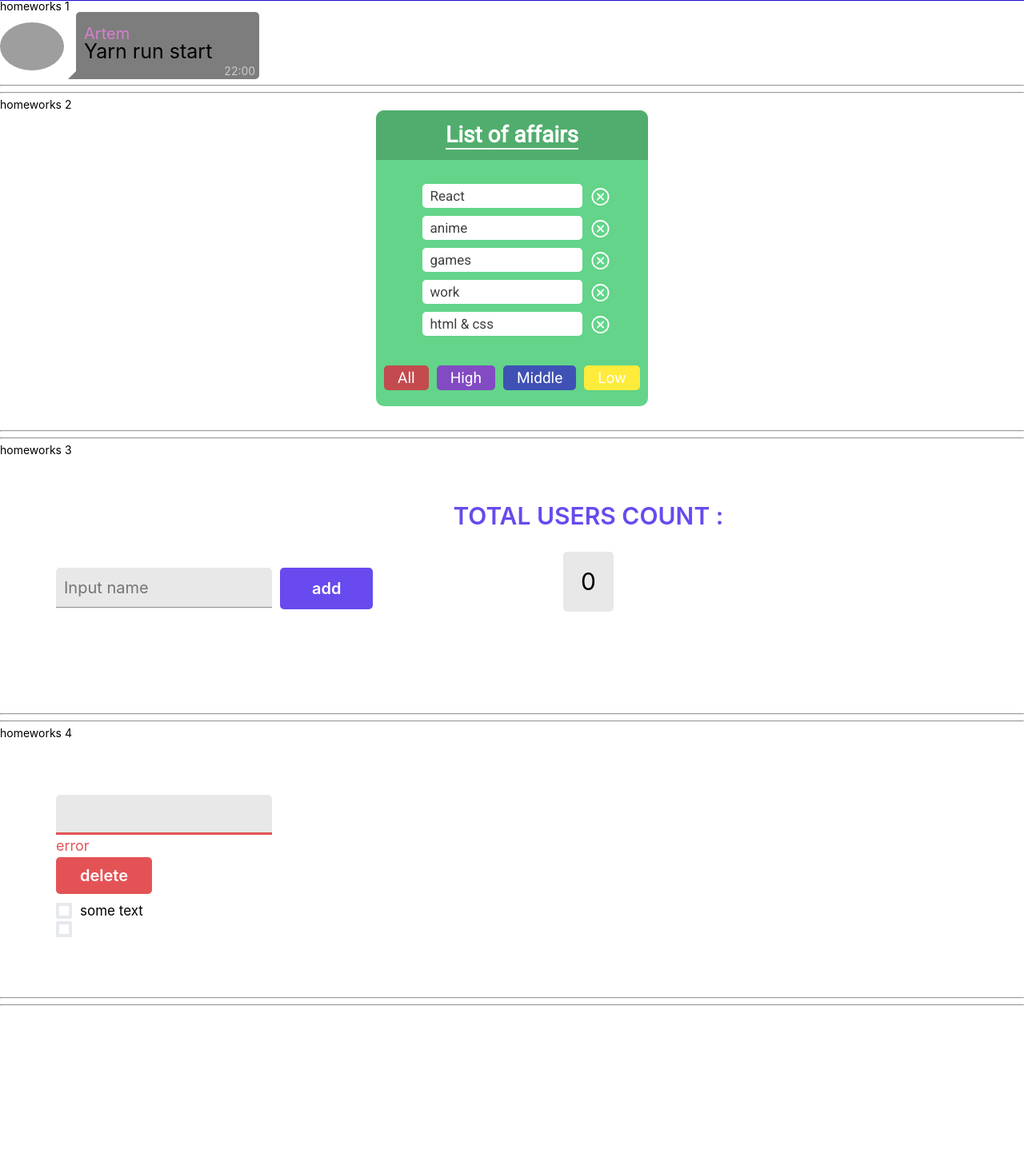
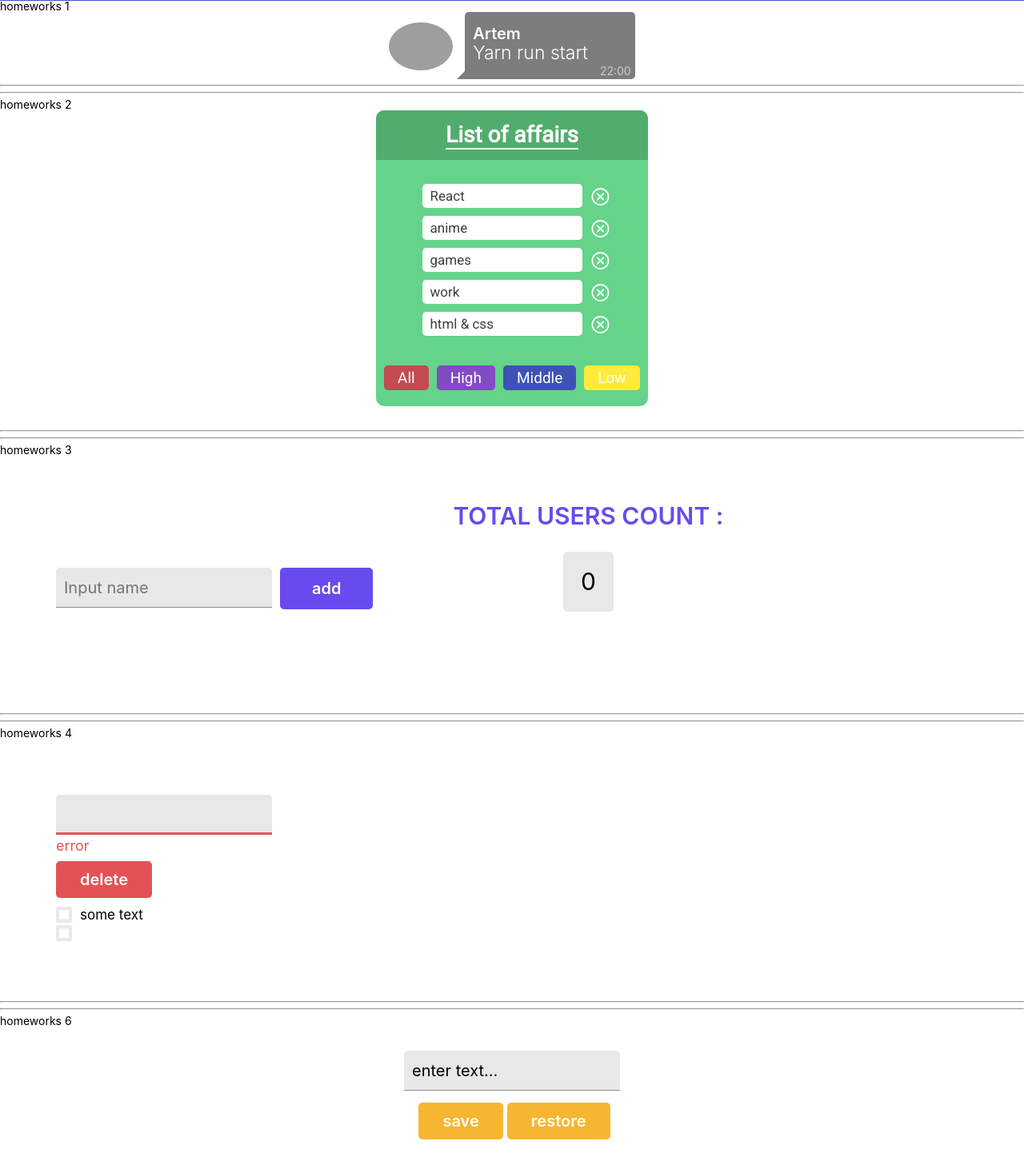
Before and after one commit to Kirill-Laptev/practical-tasks, a React (Create React App) app: page /#/pre-junior in a window 1280 px wide. Shown: the part 69-1536 px from the top of the page at 80% size. Before the commit the page ends 1327 px from the top, so only its background shows below. Built offline with nearby package versions, Linux system fonts and the light colour scheme; grey boxes are pictures that could not be loaded.

Commit message:
#6. Work with Localstorage. Looking for alias dev code

```diff
--- a/package.json
+++ b/package.json
@@ -12,11 +12,13 @@
     "@types/react": "^16.9.0",
     "@types/react-dom": "^16.9.0",
     "@types/react-router-dom": "^5.1.7",
+    "@types/react-transition-group": "^4.4.0",
     "@types/uuid": "^8.3.0",
     "react": "^16.13.1",
     "react-dom": "^16.13.1",
     "react-router-dom": "^5.2.0",
     "react-scripts": "3.4.1",
+    "react-transition-group": "^4.4.1",
     "typescript": "~3.7.2"
   },
   "scripts": {
--- a/src/index.tsx
+++ b/src/index.tsx
@@ -5,10 +5,10 @@ import App from './p1-main/m1-ui/u1-app/App'
 import * as serviceWorker from './serviceWorker'
 
 ReactDOM.render(
-    <React.StrictMode>
+    // <React.StrictMode>
         <App/>
-    </React.StrictMode>,
-    document.getElementById("root")
+    // </React.StrictMode>
+    ,document.getElementById("root")
 )
 
 // If you want your app to work offline and load faster, you can change
--- a/src/p2-homeworks/h1/Message.module.css
+++ b/src/p2-homeworks/h1/Message.module.css
@@ -1,6 +1,7 @@
 .message__inner{
     display: flex;
     align-items: flex-start;
+    justify-content: center;
 }
 .message__img{
     margin-top: 13px;
@@ -35,12 +36,16 @@
 }
 .message__username{
     font-size: 20px;
-    color: rgb(217, 126, 208);
+    font-weight: 600;
+    color: #ffffff;
     padding-top: 10px;
 }
 .message__text{
-    font-size: 25px;
+    font-size: 23px;
     padding-right: 15px;
+    padding-top: 3px;
+    color: #ffffff;
+    font-weight: 300;
 }
 .message__time{
     align-self: flex-end;
--- a/src/p2-homeworks/h4/common/c1-SuperInputText/SuperInputText.module.css
+++ b/src/p2-homeworks/h4/common/c1-SuperInputText/SuperInputText.module.css
@@ -6,8 +6,7 @@
     background-color: rgb(232,232,232);
     border-radius: 5px 5px 0 0;
     font-size: 20px;
-    border-bottom: 3px solid rgb(72, 202, 25);
-    margin-bottom: 5px;
+    border-bottom: 3px solid #8c8c8c;
 }
 
 .errorInput {
@@ -20,10 +19,10 @@
     font-size: 20px;
     border-bottom: 1.8px solid rgb(140,140,140);
     border-bottom: 3px solid #e35356;
-    margin-bottom: 5px;
 }
 
 .error {
     font-size: 18px;
     color: #e35356;
+    margin: 5px 0;
 }
--- a/src/p2-homeworks/h5/HW5.tsx
+++ b/src/p2-homeworks/h5/HW5.tsx
@@ -3,6 +3,7 @@ import Header from "./Header";
 import Routes from "./Routes";
 import { HashRouter } from "react-router-dom";
 import s from './Header.module.css'
+import { CSSTransition } from "react-transition-group";
 
 function HW5() {
 
@@ -20,7 +21,10 @@ function HW5() {
                 onClick={() => setCollapsed(!isCollapsed)}>
                     <span></span>
                 </div>
-                {isCollapsed && <Header/>}
+                {/* <CSSTransition in={isCollapsed} className="animation" timeout={500} unmountOnExit>
+                    <Header />
+                </CSSTransition> */}
+                {isCollapsed && <Header />}
             </div>
 
 
--- a/src/p2-homeworks/h5/Header.module.css
+++ b/src/p2-homeworks/h5/Header.module.css
@@ -1,20 +1,39 @@
 .header{
     padding: 25px 0 25px 20px;
-    background-color: #1e0bd0;
+    background-color: #4452C1;
 }
 
 .header__menu{
     width: 320px;
     height: 500px;
-    position: absolute;
+    position: fixed;
     left: 0;
     top: 70px;
-    z-index: 2;
-    background-color: #1e0bd0;
+    z-index: 10;
+    background-color: #4452C1;
     display: flex;
     flex-direction: column;
     align-items: center;
 }
+
+/* .animation-enter {
+    opacity: 0;
+    transform: scale(0.9);
+}
+.animation-enter-active {
+    opacity: 1;
+    transform: translateX(0);
+    transition: opacity 300ms, transform 300ms;
+}
+.animation-exit {
+    opacity: 1;
+}
+.animation-exit-active {
+    opacity: 0;
+    transform: scale(0.9);
+    transition: opacity 300ms, transform 300ms;
+} */
+
 
 .header__menu a{
     color: #ffffff;
@@ -33,7 +52,7 @@
 .header__burger:before,
 .header__burger:after{		/* Стилизуем наши линии с помошью before и after */
     content: '';
-    background-color: black;
+    background-color: #ffffff;
     position: absolute;
     width: 100%;
     height: 2px;
@@ -48,7 +67,7 @@
 }
 .header__burger span{
     position: absolute;
-    background-color: black;
+    background-color: #ffffff;
     left: 0;
     width: 100%;
     height: 2px;
--- a/src/p2-homeworks/h5/Header.tsx
+++ b/src/p2-homeworks/h5/Header.tsx
@@ -3,7 +3,11 @@ import { NavLink } from "react-router-dom";
 import { PATH } from "./Routes";
 import s from './Header.module.css'
 
+
+
+
 function Header() {
+
     return (
         <div className={s.header__menu}>
             {/* add NavLinks */}
--- a/src/p2-homeworks/h5/Routes.tsx
+++ b/src/p2-homeworks/h5/Routes.tsx
@@ -21,7 +21,7 @@ function Routes() {
             {/*exact нужен чтоб указать полное совпадение (что после "/" ничего не будет)*/}
             <Route path={"/"} exact render={() => <Redirect to={PATH.PRE_JUNIOR}/>}/>
 
-            <Route path={PATH.PRE_JUNIOR} render={() => <PreJunior/>}/>
+            <Route path={PATH.PRE_JUNIOR} component={PreJunior}/>
                 {/* add routes */}
             <Route path={PATH.JUNIOR} component={Junior}/>
             <Route path={PATH.JUNIOR_PLUS} component={JuniorPlus} />
--- a/src/p2-homeworks/h5/pages/PreJunior.tsx
+++ b/src/p2-homeworks/h5/pages/PreJunior.tsx
@@ -3,6 +3,7 @@ import HW1 from "../../h1/HW1";
 import HW2 from "../../h2/HW2";
 import HW3 from "../../h3/HW3";
 import HW4 from "../../h4/HW4";
+import HW6 from "../../h6/HW6";
 
 function PreJunior() {
     return (
@@ -11,7 +12,7 @@ function PreJunior() {
             <HW2/>
             <HW3/>
             <HW4/>
-            {/*<HW6/>*/}
+            <HW6 />
 
         </div>
     );
--- /dev/null
+++ b/src/p2-homeworks/h6/HW6.module.css
@@ -0,0 +1,49 @@
+.app__wrapper{
+    padding: 30px;;
+}
+.app_inner{
+    display: flex;
+    flex-direction: column;
+    align-items: center;
+}
+
+.app__text{
+    display: block;
+    width: 270px;
+    height: 50px;
+    padding-left: 10px;
+    background-color: rgb(232,232,232);
+    border-radius: 5px 5px 0 0;
+    font-size: 20px;
+    border-bottom: 1.8px solid rgb(140,140,140);
+    padding-top: 15px;
+}
+
+.app__buttons{
+    display: flex;
+    margin-top: 10px;
+    margin-right: -6px;
+}
+
+.app__btn_save{
+    padding: 11px 30px;
+    border-radius: 5px;
+    background-color: #f7b632;
+    font-size: 20px;
+    font-weight: 600;
+    color: rgb(255, 255, 255);
+    margin-top: 5px;
+    margin-bottom: 7px;
+
+}
+.app__btn_restore{
+    padding: 11px 30px;
+    border-radius: 5px;
+    background-color: #f7b632;
+    font-size: 20px;
+    font-weight: 600;
+    color: rgb(255, 255, 255);
+    margin-top: 5px;
+    margin-bottom: 7px;
+    margin-left: 5px;
+}
--- a/src/p2-homeworks/h6/HW6.tsx
+++ b/src/p2-homeworks/h6/HW6.tsx
@@ -1,7 +1,8 @@
-import React, {useState} from "react";
+import React, { useState } from "react";
 import SuperEditableSpan from "./common/c4-SuperEditableSpan/SuperEditableSpan";
 import SuperButton from "../h4/common/c2-SuperButton/SuperButton";
-import {restoreState, saveState} from "./localStorage/localStorage";
+import { restoreState, saveState } from "./localStorage/localStorage";
+import s from "./HW6.module.css";
 
 function HW6() {
   const [value, setValue] = useState<string>("");
@@ -10,30 +11,37 @@ function HW6() {
     saveState<string>("editable-span-value", value);
   };
   const restore = () => {
-        // setValue();
+    const localStorageValue = restoreState("editable-span-value", value);
+    setValue(localStorageValue);
   };
 
   return (
-        <div>
-            <hr/>
-            homeworks 6
-
-            {/*should work (должно работать)*/}
+    <>
+      homeworks 6{/*should work (должно работать)*/}
+      <div className={s.app__wrapper}>
+        <div className={s.app_inner}>
           <div>
             <SuperEditableSpan
               value={value}
               onChangeText={setValue}
-                    spanProps={{children: value ? undefined : "enter text..."}}
+              spanProps={{ children: value ? undefined : "enter text..." }}
             />
           </div>
-            <SuperButton onClick={save}>save</SuperButton>
-            <SuperButton onClick={restore}>restore</SuperButton>
-
-            <hr/>
+          <div className={s.app__buttons}>
+            <SuperButton className={s.app__btn_save} onClick={save}>
+              save
+            </SuperButton>
+            <SuperButton className={s.app__btn_restore} onClick={restore}>
+              restore
+            </SuperButton>
+          </div>
           {/*для личного творчества, могу проверить*/}
           {/*<AlternativeSuperEditableSpan/>*/}
-            <hr/>
         </div>
+      </div>
+      <hr />
+      <hr />
+    </>
   );
 }
 
--- a/src/p2-homeworks/h6/common/c4-SuperEditableSpan/SuperEditableSpan.tsx
+++ b/src/p2-homeworks/h6/common/c4-SuperEditableSpan/SuperEditableSpan.tsx
@@ -1,5 +1,6 @@
 import React, {DetailedHTMLProps, InputHTMLAttributes, HTMLAttributes, useState} from "react";
 import SuperInputText from "../../../h4/common/c1-SuperInputText/SuperInputText";
+import s from '../../HW6.module.css'
 
 // тип пропсов обычного инпута
 type DefaultInputPropsType = DetailedHTMLProps<InputHTMLAttributes<HTMLInputElement>, HTMLInputElement>;
@@ -31,22 +32,22 @@ const SuperEditableSpan: React.FC<SuperEditableSpanType> = (
     const {children, onDoubleClick, className, ...restSpanProps} = spanProps || {};
 
     const onEnterCallback = () => {
-        // setEditMode(); // выключить editMode при нажатии Enter
+        setEditMode(!editMode); // выключить editMode при нажатии Enter
 
         onEnter && onEnter();
     };
     const onBlurCallback = (e: React.FocusEvent<HTMLInputElement>) => {
-        // setEditMode(); // выключить editMode при нажатии за пределами инпута
+        setEditMode(!editMode); // выключить editMode при нажатии за пределами инпута
 
         onBlur && onBlur(e);
     };
     const onDoubleClickCallBack = (e: React.MouseEvent<HTMLSpanElement, MouseEvent>) => {
-        // setEditMode(); // включить editMode при двойном клике
+        setEditMode(!editMode); // включить editMode при двойном клике
 
         onDoubleClick && onDoubleClick(e);
     };
 
-    const spanClassName = `${"сделать красивый стиль для спана"} ${className}`;
+    const spanClassName = `${s.app__text} ${className}`;
 
     return (
         <>
```
Also changed, not shown: 1 other file (tests, documents, lock files or other folders). Lines whose indentation alone changed are shown as unchanged.
